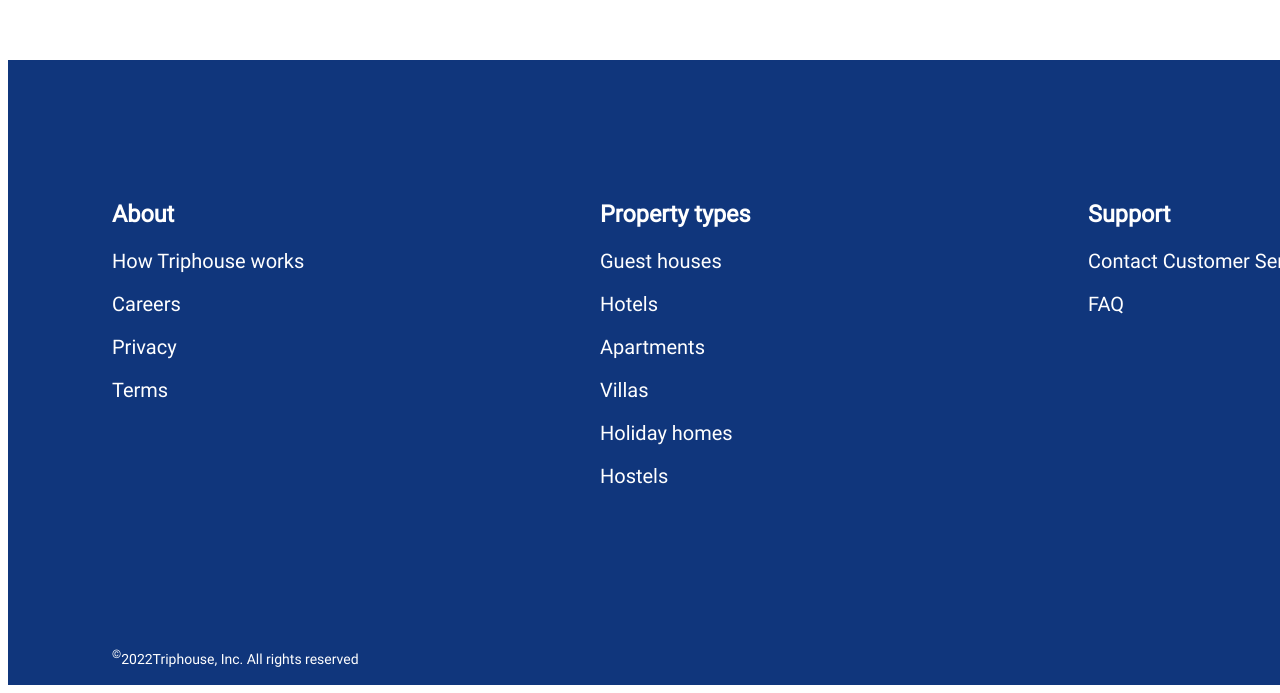
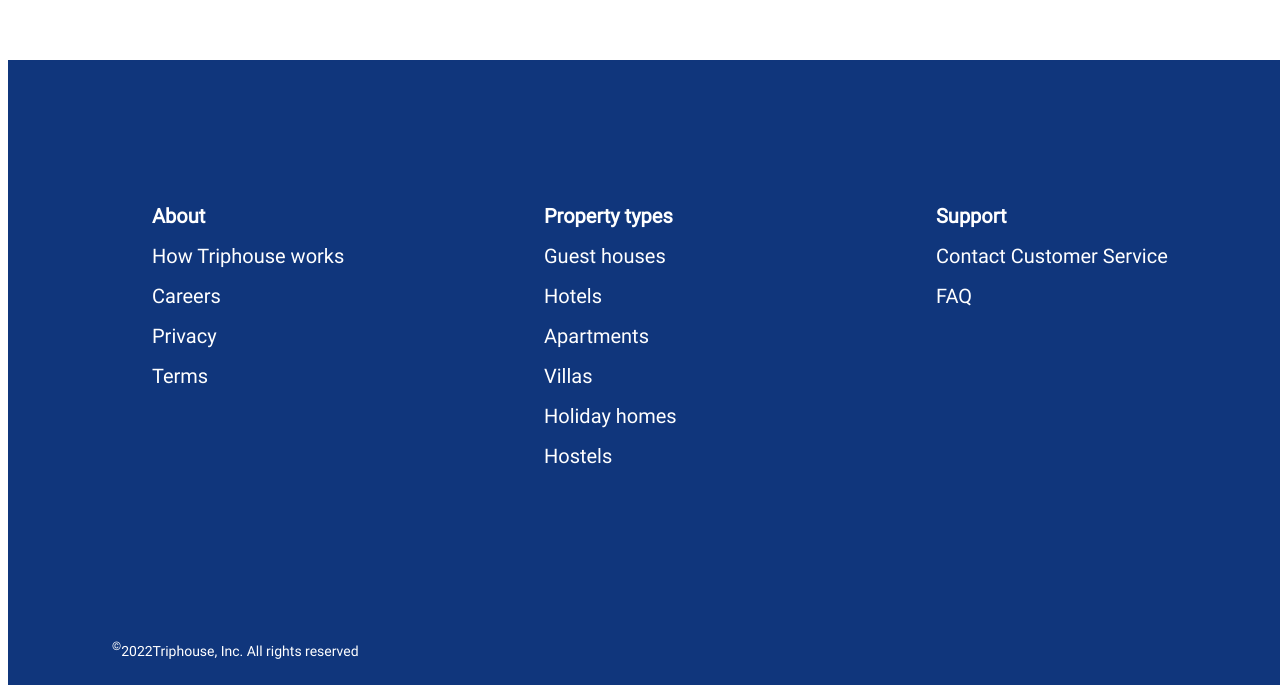
Before and after one commit to Goman-Anastasiya/if-html, a website: page index.html in a window 1280 px wide. Shown: the part 737-1430 px from the top of the page. Drawn offline with Linux system fonts and the light colour scheme.

Commit message:
fixed code css and html file

```diff
--- a/index.html
+++ b/index.html
@@ -16,47 +16,53 @@
         <hr class="hr-line" />
       </div>
       <div class="advantages-content-container">
-      <div class="advantages-content-items">
-        <img src="./images/headset-mic-outlined.png" alt="/headset-mic">
+        <div class="advantages-content">
+          <img src="./images/headset-mic-outlined.png" alt="/headset-mic" />
           <p>Support 24/7</p>
         </div>
-      <div class="advantages-content-items">
-        <img src="./images/forum-outlined.png" alt="forum">
+        <div class="advantages-content">
+          <img src="./images/forum-outlined.png" alt="forum" />
           <p>Communicate directly</p>
         </div>
-      <div class="advantages-content-items">
-        <img src="./images/devices-outlined.png" alt="devices">
+        <div class="advantages-content">
+          <img src="./images/devices-outlined.png" alt="devices" />
           <p>Book online</p>
         </div>
-      <div class="advantages-content-items">
-        <img src="./images/thumb-up-alt-outlined.png" alt="thumb-up-alt">
+        <div class="advantages-content">
+          <img src="./images/thumb-up-alt-outlined.png" alt="thumb-up-alt" />
           <p>Real guest reviews</p>
         </div>
       </div>
     </div>
     <div class="footer">
       <div class="footer-content">
-        <h3>About</h3>
-      <p>How Triphouse works</p>
-      <p>Careers</p>
-      <p>Privacy</p>
-      <p>Terms</p>
+        <ul>
+          <li class="title-list list-content">About</li>
+          <li class="list-content">How Triphouse works</li>
+          <li class="list-content">Careers</li>
+          <li class="list-content">Privacy</li>
+          <li class="list-content">Terms</li>
+        </ul>
       </div>
       <div class="footer-content">
-        <h3>Property types</h3>
-      <p>Guest houses</p>
-      <p>Hotels</p>
-      <p>Apartments</p>
-      <p>Villas</p>
-      <p>Holiday homes</p>
-      <p>Hostels</p>
+        <ul>
+          <li class="title-list list-content">Property types</li>
+          <li class="list-content">Guest houses</li>
+          <li class="list-content">Hotels</li>
+          <li class="list-content">Apartments</li>
+          <li class="list-content">Villas</li>
+          <li class="list-content">Holiday homes</li>
+          <li class="list-content">Hostels</li>
+        </ul>
       </div>
       <div class="footer-content">
-        <h3>Support</h3>
-      <p>Contact Customer Service</p>
-      <p>FAQ</p>
+        <ul>
+          <li class="title-list list-content">Support</li>
+          <li class="list-content">Contact Customer Service</li>
+          <li class="list-content">FAQ</li>
+        </ul>
       </div>
-      <div class="footer-content items">
+      <div class="footer-content copyright">
         <p><sup>&copy;</sup>2022Triphouse, Inc. All rights reserved</p>
       </div>
     </div>
--- a/style/style.css
+++ b/style/style.css
@@ -9,24 +9,28 @@
     width: 1440px;
     height: 569px;
  }
+
 .hr-line{
     width: 100px;
     height: 4px;
     background-color: #F5BD41;
     border: none;
 }
+
 .advantages-content-container {
     display: flex;
     justify-content: space-evenly;
     width: 100%;
 }
+
 .heading{
     font-family: 'Roboto',sans-serif;
     font-size:40px;
     color: #383838;
     margin-bottom:20px;
 }
-.advantages-content-items{
+
+.advantages-content{
     display: flex;
     flex-direction: column;
     align-items: center;
@@ -34,25 +38,37 @@
     font-family:'Roboto', sans-serif;
     font-size:24px;
 }
+
 .footer {
     display: flex;
     width: 1440px;
     height: 625px;
     background-color:#10367C;
-    justify-content: space-between;
-    flex-wrap:wrap;
+    flex-flow: row wrap;
+    margin: 0;
 }
+
 .footer-content{
     color: #FFFFFF;
+    width: 20%;
     margin-top: 120px;
     margin-left: 104px;
-    width: 25%;
     font-family:'Roboto', sans-serif;
     font-style: normal;
     font-weight: 400;
-    font-size: 20px;
     line-height: 23px;
 }
-.items{
+.copyright{
     font-size: 14px;
 }
+
+.title-list{
+    font-weight: bold;
+
+}
+
+.list-content{
+    list-style-type: none;
+    font-size:20px;
+    line-height: 2;
+}
```
Lines whose indentation alone changed are shown as unchanged.
